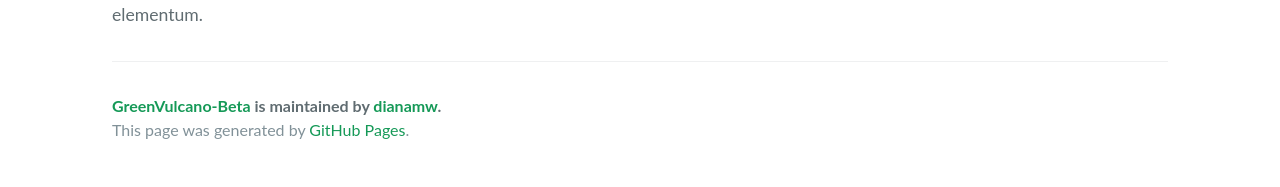
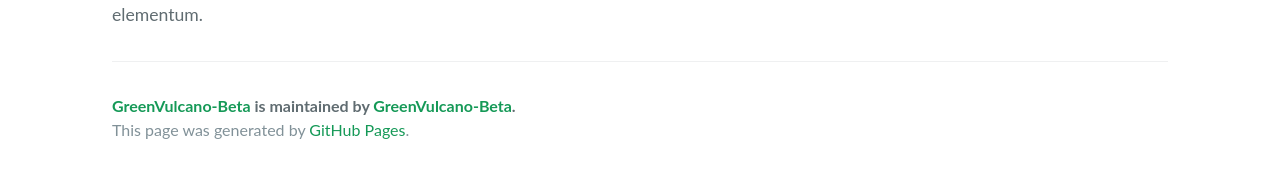
Before and after one commit to dianamw/GreenVulcano-Beta, a Jekyll site: the page built from index.md, in a window 1280 px wide. Shown: the part 1590-1777 px from the top of the page. Built offline with Jekyll 4.4.1, drawn with Linux system fonts in a browser that asks for light colours; our own code applies the rules of GitHub Pages for plain Markdown files; the repository's description, which GitHub fills in, is left out.

Commit message:
Update default.html

```diff
--- a/_layouts/default.html
+++ b/_layouts/default.html
@@ -51,7 +51,7 @@
   </body>
     <footer class="site-footer">
         {% if site.github.is_project_page %}
-          <span class="site-footer-owner"><a href="{{ site.github.repository_url }}">{{ site.github.repository_name }}</a> is maintained by <a href="{{ site.github.owner_url }}">{{ site.github.owner_name }}</a>.</span>
+          <span class="site-footer-owner"><a href="{{ site.github.repository_url }}">{{ site.github.repository_name }}</a> is maintained by <a href="{{ site.github.owner_url }}">{{ site.github.repository_name }}</a>.</span>
         {% endif %}
         <span class="site-footer-credits">This page was generated by <a href="https://pages.github.com">GitHub Pages</a>.</span>
       </footer>
```
